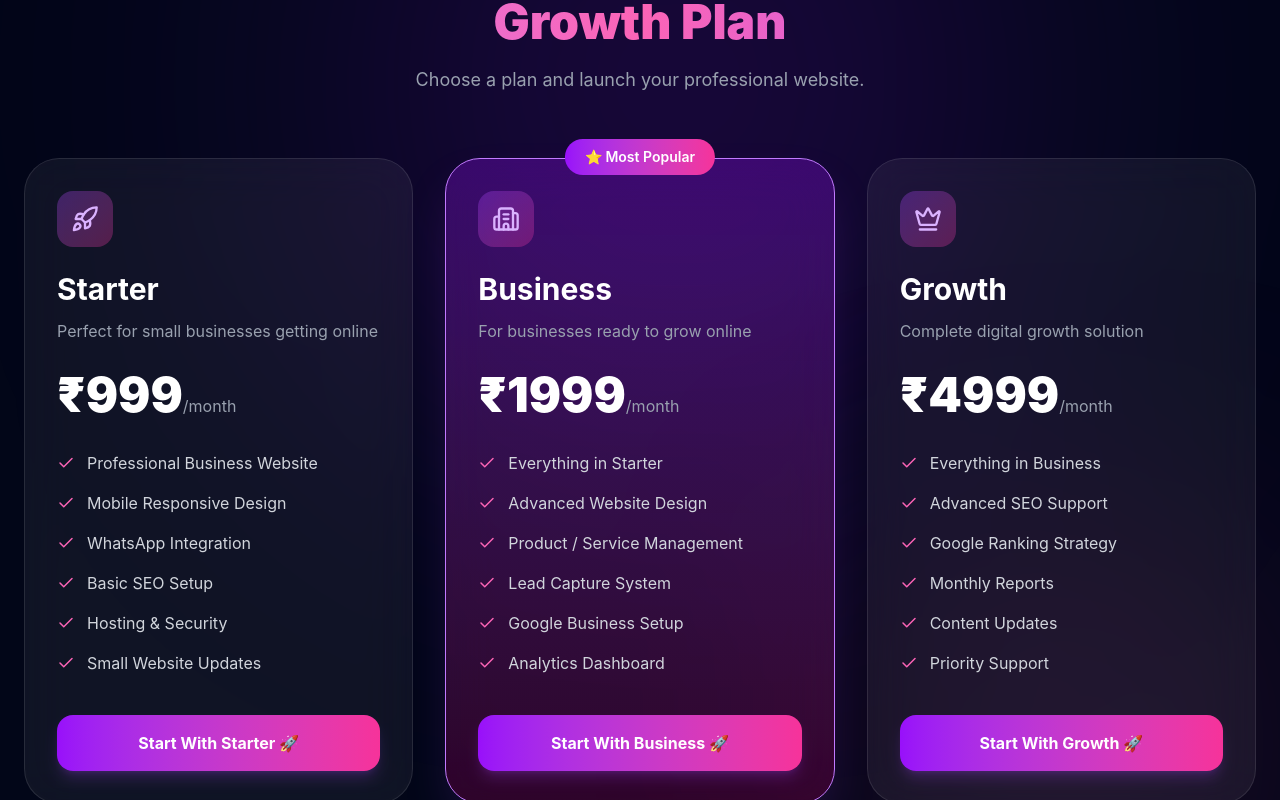
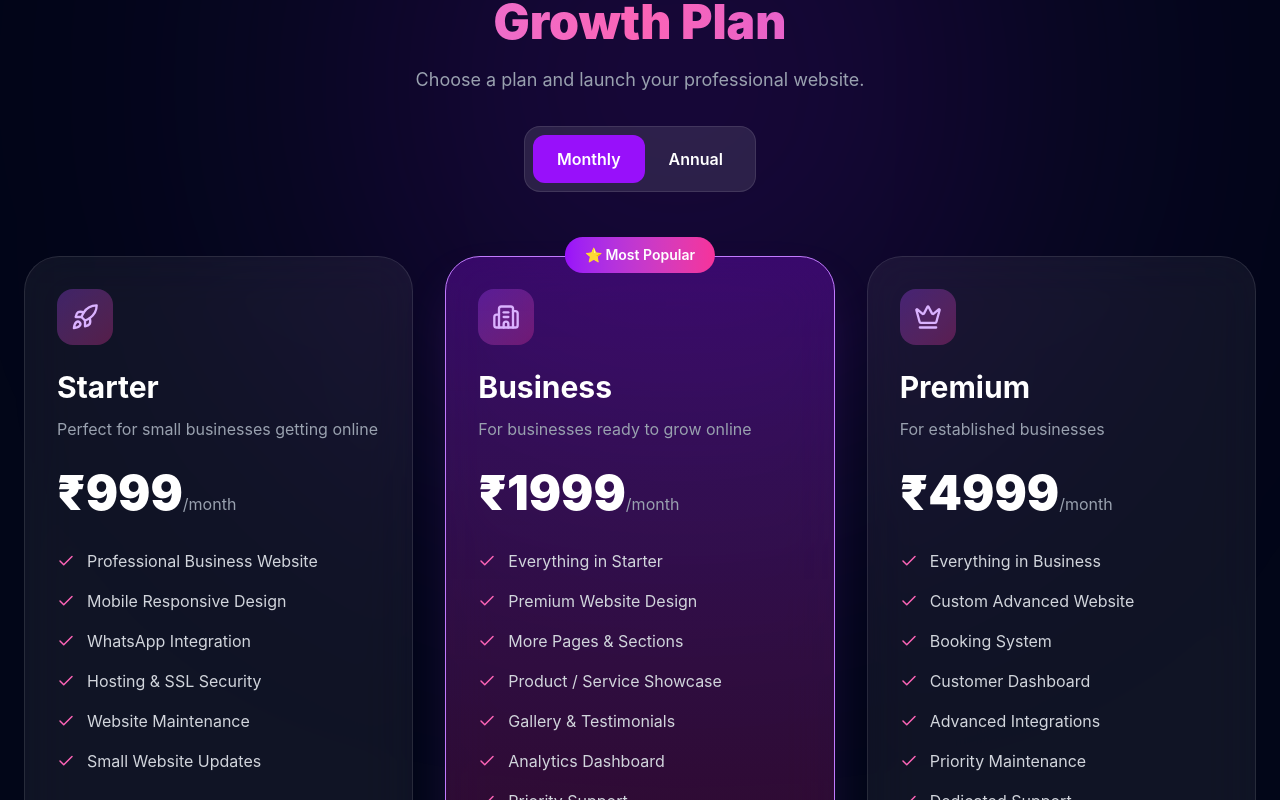
Before and after one commit to addycode341/digital-launch-ai, a React (Vite) app: page / in a window 1280 px wide. Shown: the part 6180-6980 px from the top of the page. Built offline with nearby package versions, Linux system fonts and the light colour scheme.

Commit message:
Update pricing monthly annual plans

```diff
--- a/src/components/Pricing.jsx
+++ b/src/components/Pricing.jsx
@@ -2,12 +2,13 @@ import { motion } from "framer-motion";
 import { useNavigate } from "react-router-dom";
 
 import {
-Check,
-Rocket,
-Building2,
-Crown
+  Check,
+  Rocket,
+  Building2,
+  Crown
 } from "lucide-react";
 
+import { useState } from "react";
 
 
 
@@ -15,14 +16,12 @@ Crown
 const plans=[
 
 
-
 {
-
 name:"Starter",
 
-price:999,
+monthly:999,
 
-period:"/month",
+annual:9999,
 
 icon:<Rocket size={28}/>,
 
@@ -34,8 +33,8 @@ featuresText:[
 "Professional Business Website",
 "Mobile Responsive Design",
 "WhatsApp Integration",
-"Basic SEO Setup",
-"Hosting & Security",
+"Hosting & SSL Security",
+"Website Maintenance",
 "Small Website Updates"
 
 ]
@@ -46,14 +45,12 @@ featuresText:[
 
 
 
-
 {
-
 name:"Business",
 
-price:1999,
+monthly:1999,
 
-period:"/month",
+annual:19999,
 
 popular:true,
 
@@ -65,14 +62,14 @@ desc:"For businesses ready to grow online",
 featuresText:[
 
 "Everything in Starter",
-"Advanced Website Design",
-"Product / Service Management",
-"Lead Capture System",
-"Google Business Setup",
-"Analytics Dashboard"
+"Premium Website Design",
+"More Pages & Sections",
+"Product / Service Showcase",
+"Gallery & Testimonials",
+"Analytics Dashboard",
+"Priority Support"
 
 ]
-
 
 },
 
@@ -80,34 +77,31 @@ featuresText:[
 
 
 
+{
+name:"Premium",
 
-{
+monthly:4999,
 
-name:"Growth",
-
-price:4999,
-
-period:"/month",
+annual:49999,
 
 icon:<Crown size={28}/>,
 
-desc:"Complete digital growth solution",
+desc:"For established businesses",
 
 
 featuresText:[
 
 "Everything in Business",
-"Advanced SEO Support",
-"Google Ranking Strategy",
-"Monthly Reports",
-"Content Updates",
-"Priority Support"
+"Custom Advanced Website",
+"Booking System",
+"Customer Dashboard",
+"Advanced Integrations",
+"Priority Maintenance",
+"Dedicated Support"
 
 ]
 
-
 }
-
 
 
 ];
@@ -118,13 +112,14 @@ featuresText:[
 
 
 
-
-
 function Pricing(){
 
 
+const navigate=useNavigate();
 
-const navigate=useNavigate();
+
+const [billing,setBilling]=useState("monthly");
+
 
 
 
@@ -132,19 +127,44 @@ const navigate=useNavigate();
 const handlePlan=(plan)=>{
 
 
+const selectedPlan={
+
+...plan,
+
+price:
+billing==="monthly"
+?
+plan.monthly
+:
+plan.annual,
+
+
+period:
+billing==="monthly"
+?
+"/month"
+:
+"/year"
+
+};
+
+
+
 localStorage.setItem(
 
 "selectedPlan",
 
-JSON.stringify(plan)
+JSON.stringify(selectedPlan)
 
 );
+
 
 
 navigate("/payment");
 
 
 };
+
 
 
 
@@ -163,16 +183,11 @@ id="pricing"
 
 className="
 relative
-
 py-24
-
 px-5
 sm:px-6
-
 overflow-hidden
-
 scroll-mt-24
-
 "
 
 
@@ -181,10 +196,6 @@ scroll-mt-24
 
 
 
-
-
-
-{/* BACKGROUND GLOW */}
 
 
 
@@ -200,7 +211,6 @@ x:[0,50,0]
 }}
 
 
-
 transition={{
 
 duration:12,
@@ -210,82 +220,19 @@ repeat:Infinity
 }}
 
 
-
 className="
 absolute
-
 w-[500px]
-
 h-[500px]
-
 bg-purple-600/25
-
 blur-[160px]
-
 rounded-full
-
 left-1/2
-
 -translate-x-1/2
-
 top-10
-
 "
 
 />
-
-
-
-
-
-
-
-
-
-<motion.div
-
-
-animate={{
-
-x:[0,-80,0],
-
-y:[0,40,0]
-
-}}
-
-
-
-transition={{
-
-duration:10,
-
-repeat:Infinity
-
-}}
-
-
-
-className="
-absolute
-
-w-[350px]
-
-h-[350px]
-
-bg-pink-500/20
-
-blur-[140px]
-
-rounded-full
-
-right-0
-
-bottom-0
-
-"
-
-/>
-
 
 
 
@@ -298,13 +245,9 @@ bottom-0
 
 className="
 relative
-
 z-10
-
 max-w-7xl
-
 mx-auto
-
 "
 
 >
@@ -316,59 +259,38 @@ mx-auto
 
 
 
-
 {/* HEADER */}
-
-
-
 
 
 <div
 
 className="
 text-center
-
 "
 
-
 >
-
 
 
 <div
 
 className="
 inline-flex
-
 px-5
-
 py-2
-
 rounded-full
-
 bg-purple-500/10
-
 border
-
 border-purple-400/20
-
 text-purple-300
-
 text-sm
-
 font-semibold
-
 "
 
 >
 
-
 🚀 Simple Pricing Plans
 
-
 </div>
-
-
 
 
 
@@ -378,52 +300,34 @@ font-semibold
 
 className="
 mt-6
-
 text-4xl
-
 sm:text-5xl
-
 font-black
-
 "
 
 >
 
-
 Choose Your
-
 
 <span
 
 className="
 block
-
 bg-gradient-to-r
-
 from-purple-400
-
 via-pink-400
-
 to-purple-500
-
 bg-clip-text
-
 text-transparent
-
 "
 
 >
 
-
 Growth Plan
-
 
 </span>
 
-
-
 </h2>
-
 
 
 
@@ -433,20 +337,117 @@ Growth Plan
 
 className="
 mt-5
+text-gray-400
+text-lg
+"
 
-text-gray-400
+>
 
-text-lg
+Choose a plan and launch your professional website.
 
+</p>
+
+
+
+
+
+
+
+
+
+{/* TOGGLE */}
+
+
+
+<div
+
+className="
+mt-8
+flex
+justify-center
 "
 
 >
 
 
-Choose a plan and launch your professional website.
+<div
+
+className="
+bg-white/10
+border
+border-white/10
+p-2
+rounded-2xl
+"
+
+>
 
 
-</p>
+<button
+
+onClick={()=>setBilling("monthly")}
+
+
+className={`
+px-6
+py-3
+rounded-xl
+font-semibold
+transition
+
+${
+billing==="monthly"
+?
+"bg-purple-600"
+:
+""
+}
+
+`}
+
+>
+
+Monthly
+
+</button>
+
+
+
+
+
+<button
+
+onClick={()=>setBilling("annual")}
+
+
+className={`
+px-6
+py-3
+rounded-xl
+font-semibold
+transition
+
+${
+billing==="annual"
+?
+"bg-purple-600"
+:
+""
+}
+
+`}
+
+>
+
+Annual
+
+</button>
+
+
+</div>
+
+
+</div>
 
 
 
@@ -464,10 +465,7 @@ Choose a plan and launch your professional website.
 
 
 
-
-{/* PRICING CARDS */}
-
-
+{/* CARDS */}
 
 
 
@@ -476,19 +474,13 @@ Choose a plan and launch your professional website.
 
 className="
 grid
-
 lg:grid-cols-3
-
 gap-8
-
 mt-16
-
 "
 
+
 >
-
-
-
 
 
 {
@@ -498,14 +490,10 @@ plans.map((plan,index)=>(
 
 
 
-
-
 <motion.div
 
 
-
 key={index}
-
 
 
 initial={{
@@ -520,25 +508,19 @@ y:50
 
 whileInView={{
 
-
 opacity:1,
 
 y:0
 
-
 }}
-
 
 
 viewport={{once:true}}
 
 
-
 transition={{
 
-
 delay:index*0.15
-
 
 }}
 
@@ -546,9 +528,7 @@ delay:index*0.15
 
 whileHover={{
 
-
 y:-12
-
 
 }}
 
@@ -557,18 +537,13 @@ y:-12
 className={`
 
 relative
-
 rounded-[35px]
-
 p-8
-
 border
-
 backdrop-blur-xl
 
 
 ${
-
 plan.popular
 
 ?
@@ -584,9 +559,7 @@ plan.popular
 `}
 
 
-
 >
-
 
 
 
@@ -603,45 +576,26 @@ plan.popular &&
 
 className="
 absolute
-
 -top-5
-
 left-1/2
-
 -translate-x-1/2
-
 px-5
-
 py-2
-
 rounded-full
-
 bg-gradient-to-r
-
 from-purple-600
-
 to-pink-500
-
 text-sm
-
 font-semibold
-
 "
 
 >
 
-
 ⭐ Most Popular
-
 
 </div>
 
-
 }
-
-
-
-
 
 
 
@@ -651,36 +605,22 @@ font-semibold
 
 className="
 w-14
-
 h-14
-
 rounded-2xl
-
 bg-gradient-to-br
-
 from-purple-500/30
-
 to-pink-500/30
-
 flex
-
 items-center
-
 justify-center
-
 text-purple-300
-
 "
 
 >
 
-
 {plan.icon}
 
-
 </div>
-
-
 
 
 
@@ -692,22 +632,15 @@ text-purple-300
 
 className="
 text-3xl
-
 font-bold
-
 mt-6
-
 "
 
 >
 
-
 {plan.name}
 
-
 </h3>
-
-
 
 
 
@@ -717,19 +650,14 @@ mt-6
 
 className="
 text-gray-400
-
 mt-3
-
 "
 
 >
 
-
 {plan.desc}
 
-
 </p>
-
 
 
 
@@ -742,7 +670,6 @@ mt-3
 
 className="
 mt-7
-
 "
 
 >
@@ -752,30 +679,41 @@ mt-7
 
 className="
 text-5xl
-
 font-black
-
 "
 
 >
 
-₹{plan.price}
-
+₹
+{
+billing==="monthly"
+?
+plan.monthly
+:
+plan.annual
+}
 
 </span>
 
 
-<span className="
+<span
+
+className="
 text-gray-400
-
 "
 
 >
 
-{plan.period}
-
+{
+billing==="monthly"
+?
+"/month"
+:
+"/year"
+}
 
 </span>
+
 
 
 </div>
@@ -792,20 +730,15 @@ text-gray-400
 
 className="
 mt-8
-
 space-y-4
-
 "
-
 
 >
 
 
 {
 
-
 plan.featuresText.map((feature,i)=>(
-
 
 
 <li
@@ -814,15 +747,10 @@ key={i}
 
 className="
 flex
-
 gap-3
-
 items-center
-
 text-gray-300
-
 "
-
 
 >
 
@@ -833,14 +761,12 @@ size={18}
 
 className="
 text-pink-400
-
 "
 
 />
 
 
 {feature}
-
 
 
 </li>
@@ -850,7 +776,6 @@ text-pink-400
 
 
 }
-
 
 
 </ul>
@@ -866,36 +791,21 @@ text-pink-400
 <button
 
 
-
 onClick={()=>handlePlan(plan)}
-
 
 
 className="
 mt-10
-
 w-full
-
 py-4
-
 rounded-2xl
-
 bg-gradient-to-r
-
 from-purple-600
-
 to-pink-500
-
 font-bold
-
 shadow-lg
-
-shadow-purple-500/20
-
 hover:scale-105
-
 transition
-
 "
 
 >
@@ -918,13 +828,10 @@ Start With {plan.name} 🚀
 
 
 
-
-
 ))
 
 
 }
-
 
 
 
@@ -935,7 +842,11 @@ Start With {plan.name} 🚀
 
 
 
+
+
+
 </div>
+
 
 
 
@@ -950,4 +861,5 @@ Start With {plan.name} 🚀
 
 
 
+
 export default Pricing;
```
